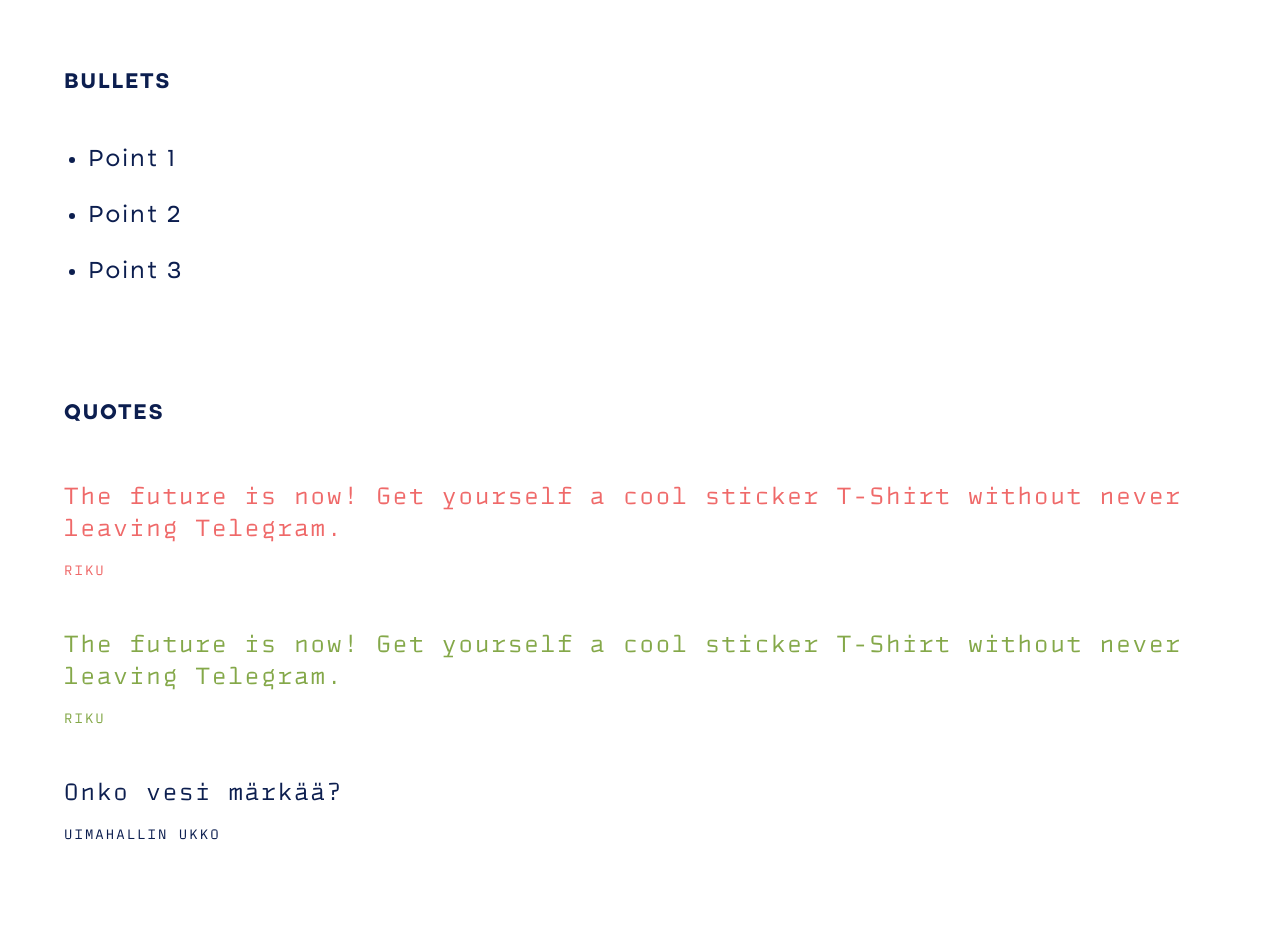
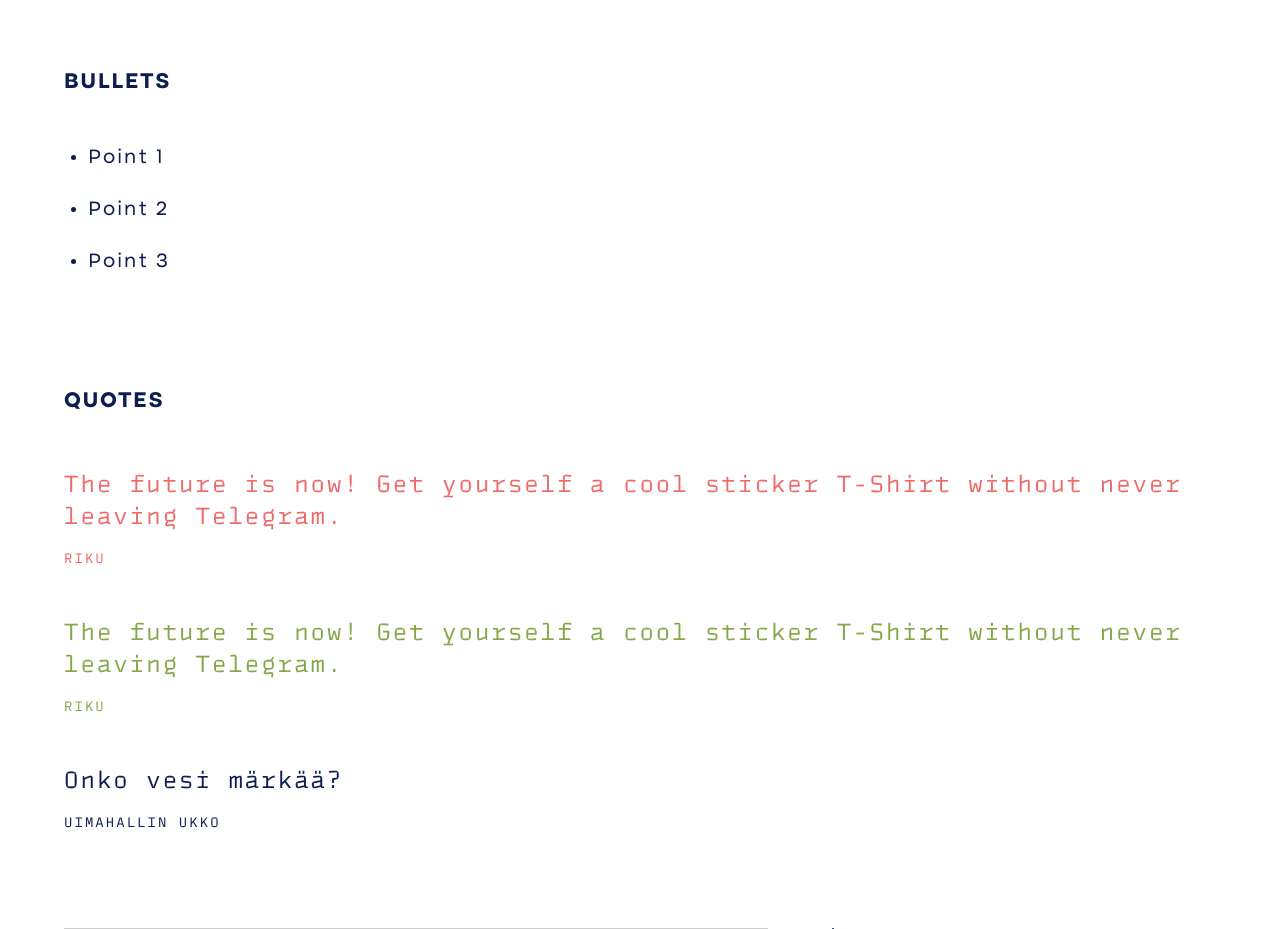
Before and after one commit to rareagency/rare.fi, a Next.js app: page /blog/testpost in a window 1280 px wide. Shown: the part 2460-3389 px from the top of the page. Built offline with nearby package versions, Linux system fonts and the light colour scheme; a small style sheet from the web is missing.

Commit message:
feat: lower the size of text in lists

```diff
--- a/components/Blog/BlogList.tsx
+++ b/components/Blog/BlogList.tsx
@@ -10,14 +10,14 @@ const BlogList = ({ points, ordered, children }: Props) => {
   const listType = ordered ? "list-decimal" : "list-disc";
   if (!points) {
     return (
-      <ul className={`sm:text-base sm:tracking-normal m-6 ${listType}`}>
+      <ul className={`text-xl sm:text-base sm:tracking-normal m-6 ${listType}`}>
         {children}
       </ul>
     );
   }
 
   return (
-    <ul className={`sm:text-base sm:tracking-normal ml-6 ${listType}`}>
+    <ul className={`text-xl sm:text-base sm:tracking-normal ml-6 ${listType}`}>
       {points.map((p, i) => (
         <li className="py-3" key={i}>
           {p}
```
